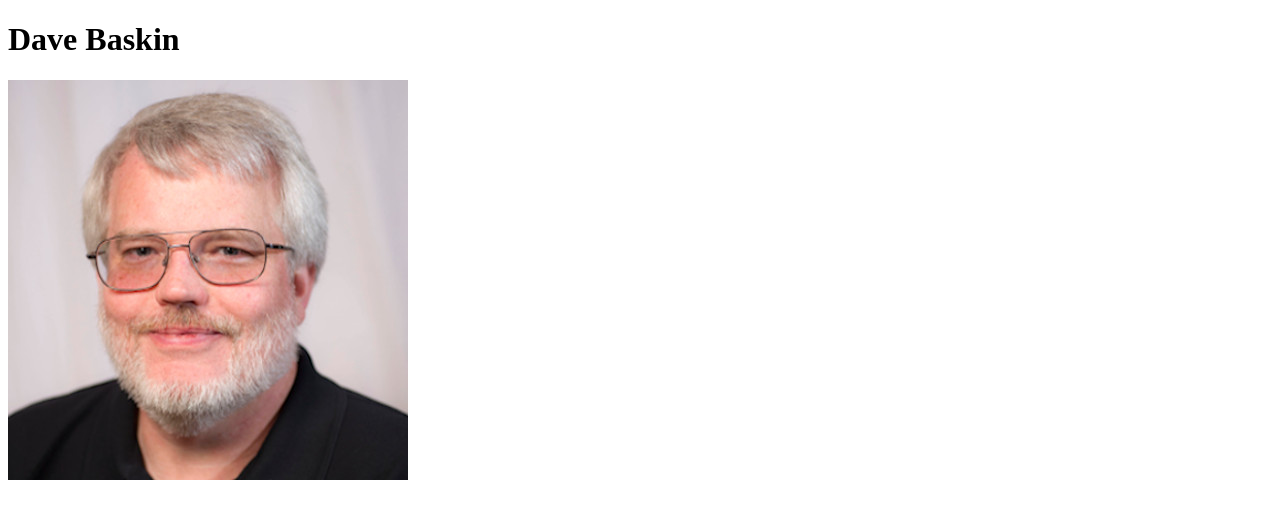
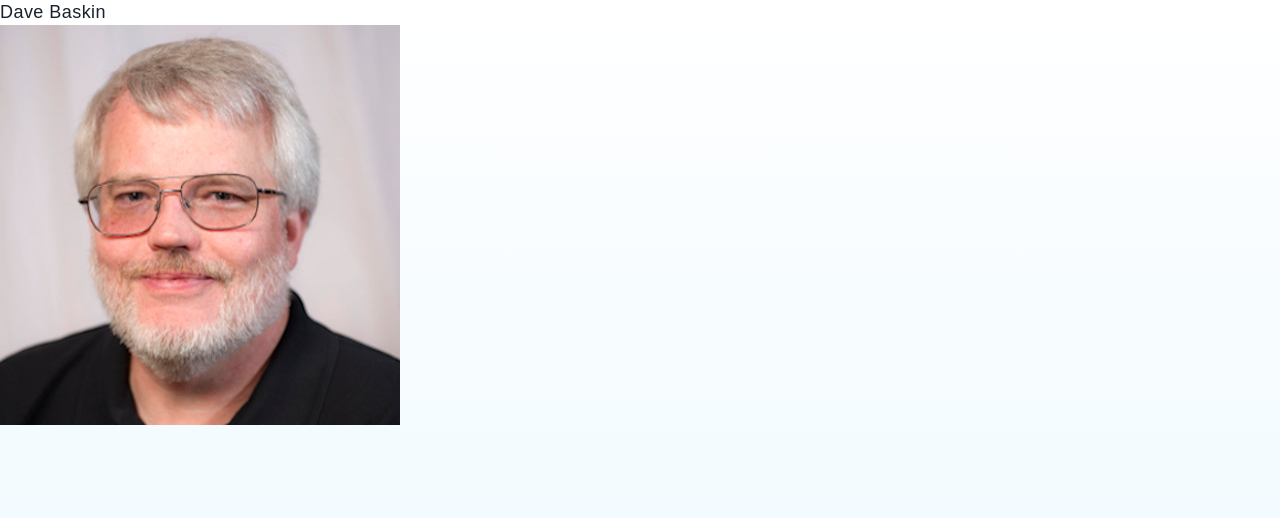
Before and after one commit to dfbaskin/dfbaskin-blog, a Next.js app: page /about in a window 1280 px wide. Shown: the top 518 px of the page. Built offline with nearby package versions, Linux system fonts and the light colour scheme; a web font is replaced by a local one.

Commit message:
Adding tailwind css.

```diff
--- a/package.json
+++ b/package.json
@@ -10,11 +10,14 @@
   "dependencies": {
     "@mdx-js/loader": "^1.6.19",
     "@next/mdx": "^10.0.0",
+    "autoprefixer": "^10.0.1",
     "gray-matter": "^4.0.2",
     "next": "^10.0.0",
+    "postcss-nested": "^5.0.1",
     "react": "^17.0.1",
     "react-dom": "^17.0.1",
-    "rxjs": "^6.6.3"
+    "rxjs": "^6.6.3",
+    "tailwindcss": "^1.9.6"
   },
   "devDependencies": {
     "@types/mkdirp": "^1.0.1",
--- /dev/null
+++ b/pages/_app.tsx
@@ -0,0 +1,5 @@
+import "../src/styles/global.css";
+
+export default function MyApp({ Component, pageProps }) {
+  return <Component {...pageProps} />;
+}
--- /dev/null
+++ b/postcss.config.js
@@ -0,0 +1,3 @@
+module.exports = {
+  plugins: ["tailwindcss", "postcss-nested", "autoprefixer"],
+};
--- a/src/components/BlogPost.tsx
+++ b/src/components/BlogPost.tsx
@@ -6,7 +6,7 @@ interface Props {
 
 export function BlogPost({ children }: Props) {
   return (
-    <div>
+    <div className="markdown default-width">
       <h1>Blog Post</h1>
       {children}
     </div>
--- /dev/null
+++ b/src/styles/global.css
@@ -0,0 +1,53 @@
+@import url("https://fonts.googleapis.com/css?family=Crimson%20DText&display=swap");
+@tailwind base;
+@tailwind components;
+
+body {
+  @apply antialiased text-gray-900 text-lg tracking-wide leading-snug font-sans;
+}
+
+html {
+  @apply bg-gradient-to-t from-blue-100 min-h-screen;
+}
+
+.default-width {
+  @apply max-w-sm mx-auto my-16;
+  @screen sm {
+    @apply max-w-md;
+  }
+
+  @screen md {
+    @apply max-w-lg;
+  }
+
+  @screen lg {
+    @apply max-w-xl;
+  }
+
+  @screen xl {
+    @apply max-w-4xl;
+  }
+}
+
+.markdown {
+  h1 {
+    @apply text-2xl font-semibold;
+  }
+  h2 {
+    @apply text-lg mt-8 font-semibold;
+  }
+  p {
+    @apply leading-snug mt-4;
+  }
+  ul {
+    @apply mt-4;
+    li {
+      @apply ml-10 list-disc;
+    }
+  }
+  pre {
+    @apply overflow-auto pt-6 px-4 pb-0;
+  }
+}
+
+@tailwind utilities;
--- /dev/null
+++ b/tailwind.config.js
@@ -0,0 +1,15 @@
+module.exports = {
+  theme: {
+    extend: {},
+    fontFamily: {
+      sans: ["Crimson Text", "Sans-serif"],
+    },
+  },
+  variants: {},
+  plugins: [],
+  purge: ["./src/**/*.js", "./src/**/*.jsx", "./src/**/*.ts", "./src/**/*.tsx"],
+  future: {
+    removeDeprecatedGapUtilities: true,
+    purgeLayersByDefault: true,
+  },
+};
```
Also changed, not shown: 1 other file (tests, documents, lock files or other folders).
